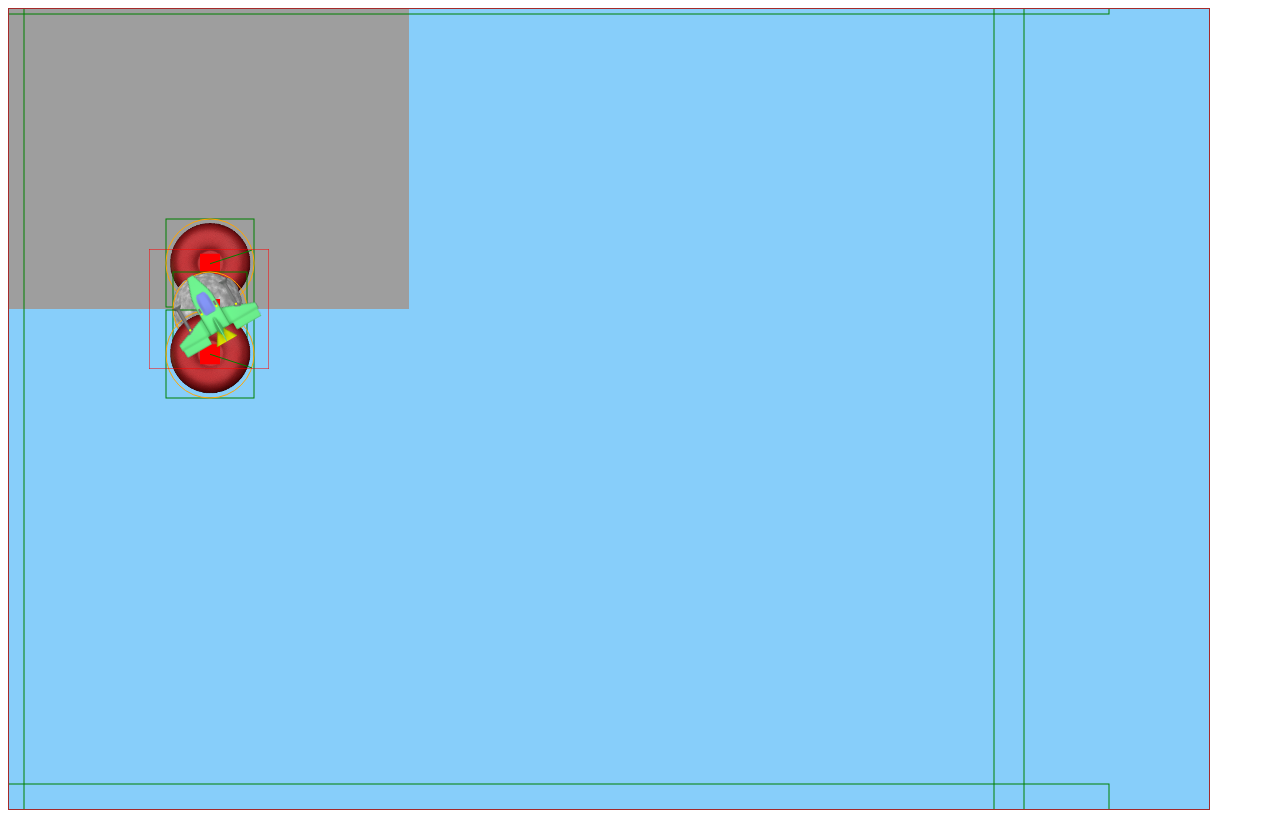
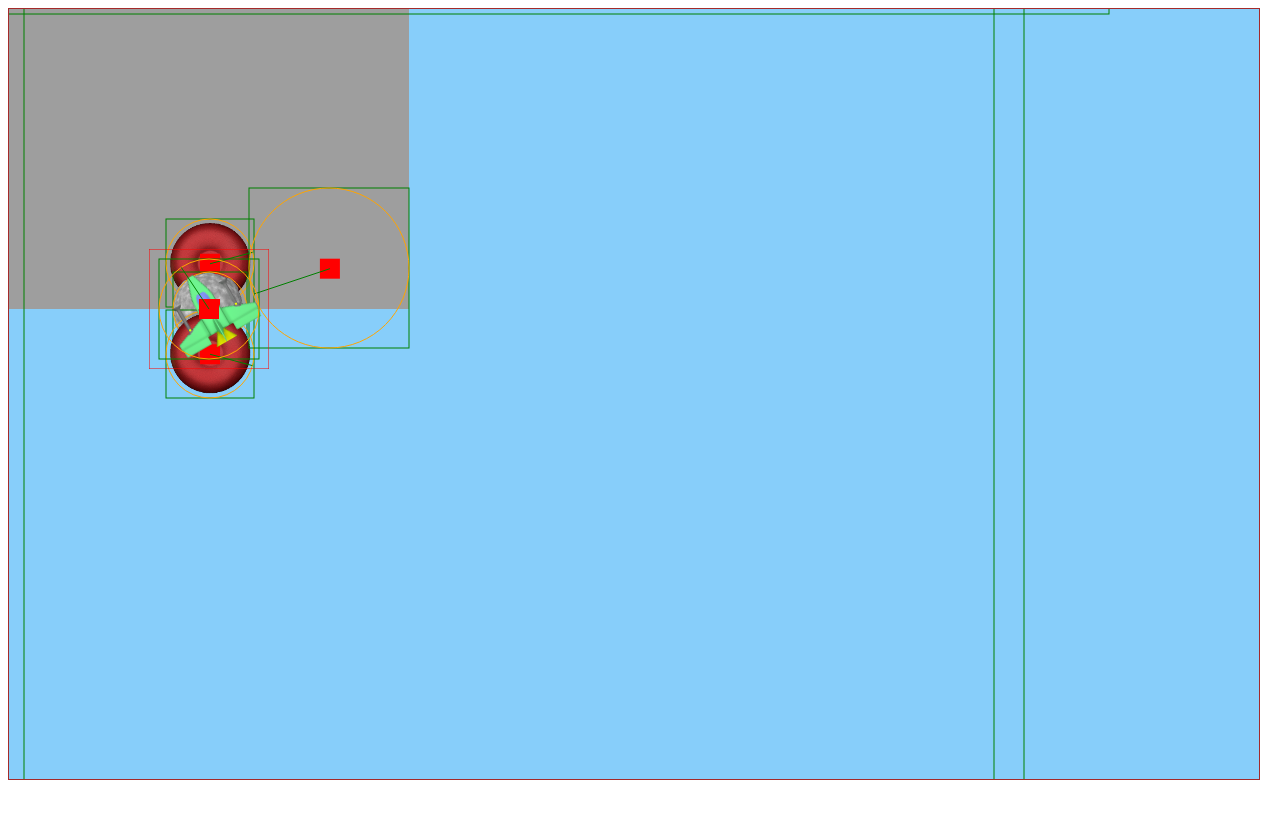
Before and after one commit to Kairuni/Body_Invaders_Game, a plain HTML site: page index.html in a window 1280 px wide. After the commit the page ends 800 px from the top, so only its background shows below. Drawn offline with Linux system fonts and the light colour scheme.

Commit message:
Bacteriophage without gfx.

```diff
--- /dev/null
+++ b/Bacteriophage.js
@@ -0,0 +1,58 @@
+const BPHAGE_RADIUS = 80;
+
+class Bacteriophage extends movingObject {
+    constructor(game, pos) {
+        super(game, pos, BPHAGE_RADIUS);
+
+        this.hp = 160;
+
+        //var image = ASSET_MANAGER.getAsset("./assets/Units/Enemies.png");
+        //this.anim = new Animation(image, 0, 0, 200, 200, 0.25, 4, true, false);
+
+        this.myBullet = null;
+        this.myBulletReset = 0;
+        this.myBulletTime = 1;
+
+        this.speed = 100;
+    }
+
+    draw(ctx) {
+        //this.anim.drawFrame(this.game.clockTick, ctx, this.x - 50, this.y - 50);
+        super.draw(ctx);
+    }
+
+    update() {
+        var pPos = this.game.playerPosition;
+
+        this.angle = Math.atan2(pPos.x - this.x, this.y - pPos.y) - (3.1415/2);
+
+        var bulletPos = {x: this.x + 50 * Math.cos(this.angle), y: this.y + 80 * Math.sin(this.angle)};
+
+        if (this.myBulletReset <= 0 && this.myBullet == null) {
+            this.myBullet = new Bullet(this.game, bulletPos,
+                                    this.angle, 0, 40, 0,
+                                    {x: 0, y: 0, w: 0, h: 0}, this, 20);
+            this.myBulletReset = this.myBulletTime;
+        } else if (this.myBullet != null) {
+            this.game.partitioner.removeFromGrid(this.myBullet, this.myBullet.entityType);
+            this.myBullet.x = bulletPos.x;
+            this.myBullet.y = bulletPos.y;
+            this.game.partitioner.addToGrid(this.myBullet, this.myBullet.entityType);
+            this.myBulletReset = this.myBulletTime;
+        } else {
+            this.myBulletReset -= this.game.clockTick;
+            //console.log(this.myBulletReset);
+        }
+
+        this.xVel = this.speed * Math.cos(this.angle);
+        this.yVel = this.speed * Math.sin(this.angle);
+
+        super.update();
+    }
+
+    destroy() {
+        if (this.myBullet)
+            this.myBullet.destroy();
+        super.destroy();
+    }
+}
--- a/Bullet.js
+++ b/Bullet.js
@@ -25,7 +25,11 @@ class Bullet extends movingObject {
     }
 
     // Bullet 'pop' animation needs to be made here.
-    /*destroy() {
+    destroy() {
         this.removeFromWorld = true;
-    }*/
+        this.game.partitioner.removeFromGrid(this, this.entityType);
+        if (this.owner.myBullet) {
+            this.owner.myBullet = null;
+        }
+    }
 }
--- a/Ship.js
+++ b/Ship.js
@@ -1,3 +1,5 @@
+// LOTS OF MAGIC NUMBER, fix that.
+
 // The player ship, so this is all kinda set.
 function Ship(game, pos) {
     this.hp = 100;
@@ -44,7 +46,14 @@ Ship.prototype.update = function () {
 
     if (this.fireTimer <= 0) {
         if (this.game.click) {
-            var myBullet = new Bullet(this.game, {x: this.x, y: this.y}, this.angle, 400, 20, 0, {x: 0, y: 0, w: 0, h: 0}, this);
+            var myBullet1 = new Bullet(this.game, {x: this.x + 34 * Math.cos(this.angle - (3.1415/4)),
+                                                    y: this.y + 34 * Math.sin(this.angle - (3.1415/4))},
+                                                    this.angle, 600 + Math.sqrt(this.xVel * this.xVel + this.yVel * this.yVel), 2, 0,
+                                                    {x: 0, y: 0, w: 0, h: 0}, this, 2);
+            var myBullet1 = new Bullet(this.game, {x: this.x + 34 * Math.cos(this.angle + (3.1415/4)),
+                                                    y: this.y + 34 * Math.sin(this.angle + (3.1415/4))},
+                                                    this.angle, 600 + Math.sqrt(this.xVel * this.xVel + this.yVel * this.yVel), 2, 0,
+                                                    {x: 0, y: 0, w: 0, h: 0}, this, 2);
             this.fireTimer = this.fireRate;
         }
     }
@@ -68,5 +77,6 @@ Ship.prototype.draw = function (ctx) {
 
     if (this.animElapsedTimer > this.animTime)
         this.animElapsedTimer -= this.animTime;
-    //movingObject.prototype.draw.call(this, ctx);
+
+    movingObject.prototype.draw.call(this, ctx);
 }
--- a/gameengine.js
+++ b/gameengine.js
@@ -73,27 +73,25 @@ GameEngine.prototype.startInput = function () {
     }
 
     this.ctx.canvas.addEventListener("keydown", function (e) {
-        if (String.fromCharCode(e.which) === ' ') that.space = true;
-        else if (String.fromCharCode(e.which) === 'W') that.up = true;
+        if (String.fromCharCode(e.which) === 'W') that.up = true;
         else if (String.fromCharCode(e.which) === 'A') that.left = true;
         else if (String.fromCharCode(e.which) === 'S') that.down = true;
         else if (String.fromCharCode(e.which) === 'D') that.right = true;
         //console.log(String.fromCharCode(e.which));
         //console.log(e);
         //console.log(that.up);
-        e.preventDefault();
+        //e.preventDefault();
     }, false);
 
     this.ctx.canvas.addEventListener("keyup", function (e) {
-        if (String.fromCharCode(e.which) === ' ') that.space = false;
-        else if (String.fromCharCode(e.which) === 'W') that.up = false;
+        if (String.fromCharCode(e.which) === 'W') that.up = false;
         else if (String.fromCharCode(e.which) === 'A') that.left = false;
         else if (String.fromCharCode(e.which) === 'S') that.down = false;
         else if (String.fromCharCode(e.which) === 'D') that.right = false;
         //console.log(String.fromCharCode(e.which));
         //console.log(e);
         //console.log(that.up);
-        e.preventDefault();
+        //e.preventDefault();
     }, false);
 
 
@@ -151,11 +149,6 @@ GameEngine.prototype.update = function () {
             entitiesCount--;
         }
     }
-    /*for (var i = this.entities.length - 1; i >= 0; --i) {
-        if (this.entities[i].removeFromWorld) {
-            this.entities.splice(i, 1);
-        }
-    }*/
 }
 
 GameEngine.prototype.loop = function () {
--- a/index.html
+++ b/index.html
@@ -1,6 +1,11 @@
 
 <!DOCTYPE html>
 <html>
+
+<style type="text/css">
+  canvas { border: 0px none black; }
+</style>
+
 <head>
     <meta charset="utf-8">
     <title>Game Project Shell</title>
@@ -16,6 +21,7 @@
     <script type="text/javascript" src="./redBloodCell.js"></script>
     <script type="text/javascript" src="./Bullet.js"></script>
     <script type="text/javascript" src="./Ship.js"></script>
+    <script type="text/javascript" src="./Bacteriophage.js"></script>
     <script type="text/javascript" src="./main.js"></script>
 </head>
 <body>
--- a/main.js
+++ b/main.js
@@ -23,6 +23,9 @@ ASSET_MANAGER.queueDownload("./assets/Maps/HeartBackground.png");
 ASSET_MANAGER.downloadAll(function () {
     console.log("starting up da sheild");
     var canvas = document.getElementById('gameWorld');
+    canvas.width = window.innerWidth - 30;
+    canvas.height = window.innerHeight - 30;
+
     var ctx = canvas.getContext('2d');
 
     var gameEngine = new GameEngine();
@@ -40,15 +43,22 @@ ASSET_MANAGER.downloadAll(function () {
     var RBC = new redBloodCell(gameEngine, {x: 100, y: 280}, 25);
     var WBC = new whiteBloodCell(gameEngine, {x: 100, y: 300}, 25);
     var RBC2 = new redBloodCell(gameEngine, {x: 100, y: 320}, 25);
-    var playerShip = new Ship(gameEngine, {x: 200, y: 300})
+
+    var BPhage = new Bacteriophage(gameEngine, {x: 800, y: 100}, 200);
+
+    var playerShip = new Ship(gameEngine, {x: 200, y: 300});
+
+    gameEngine.playerPosition = playerShip;
+
+
 
     RBC.xVel = 20;
     RBC.yVel = -5;
-    RBC.angle = -3.14/10;
+    RBC.angle = -3.1415/12;
     WBC.xVel = 20;
     RBC2.xVel = 20;
     RBC2.yVel = 5;
-    RBC2.angle = 3.14/10;
+    RBC2.angle = 3.1415/12;
 
     gameEngine.showOutlines = true;
 
--- a/movingObject.js
+++ b/movingObject.js
@@ -49,7 +49,7 @@ movingObject.prototype.update = function (colTest = {ship: true, wall: true, bul
 
     // If colliding, set this flag for debug drawing.
     this.colliding = false;
-    if (collisions.ship.length > 0 || collisions.wall.length > 0 || collisions.bullet.length > 0)
+    if (collisions.ship.length > 0 || collisions.wall.length > 0 || (collisions.bullet.length > 0 && collisions.bullet[0].owner != this))
         this.colliding = true;
 
     this.handleCollisions(collisions);
```
Also changed, not shown: Camera.js (added, +9 -0 lines).
